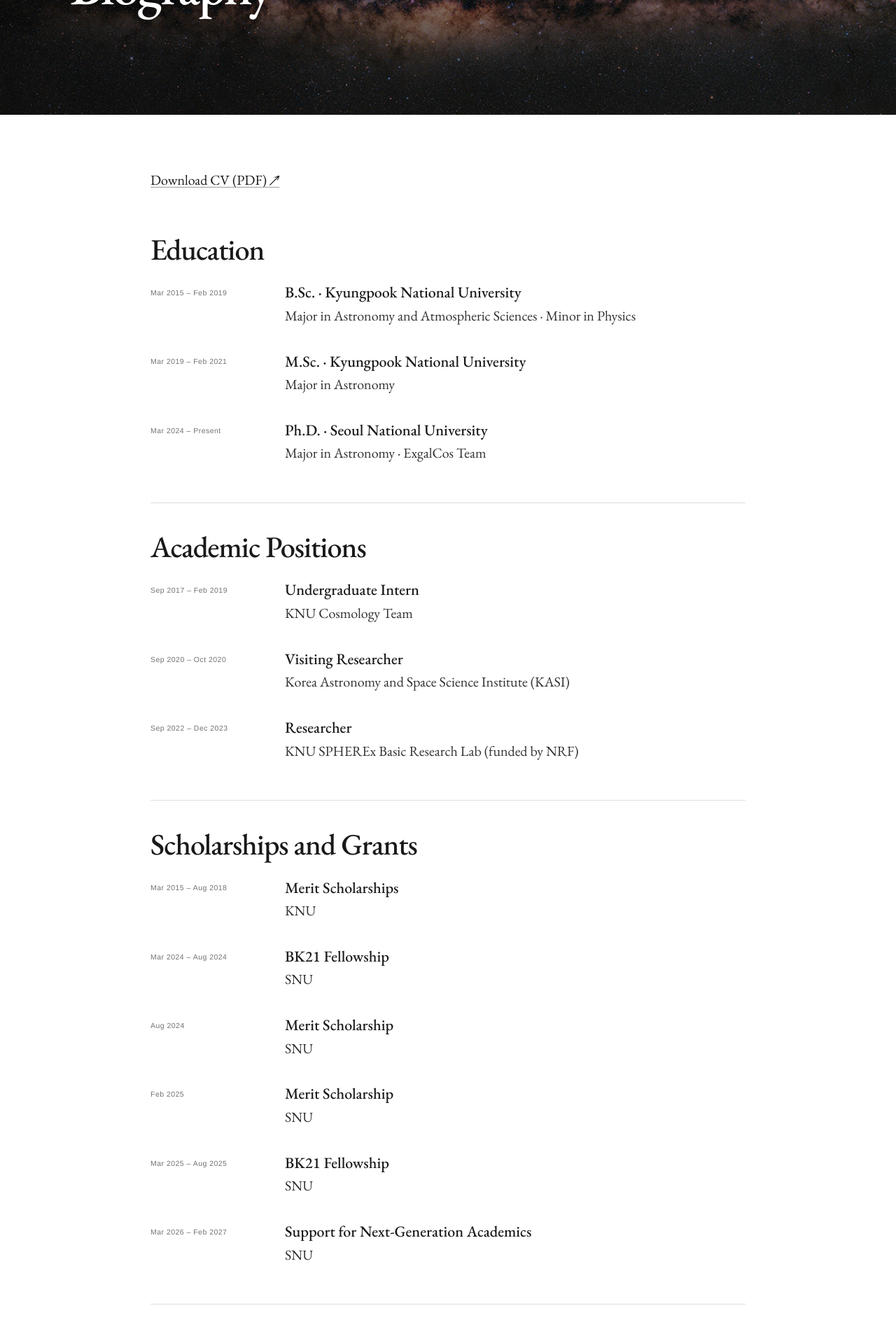
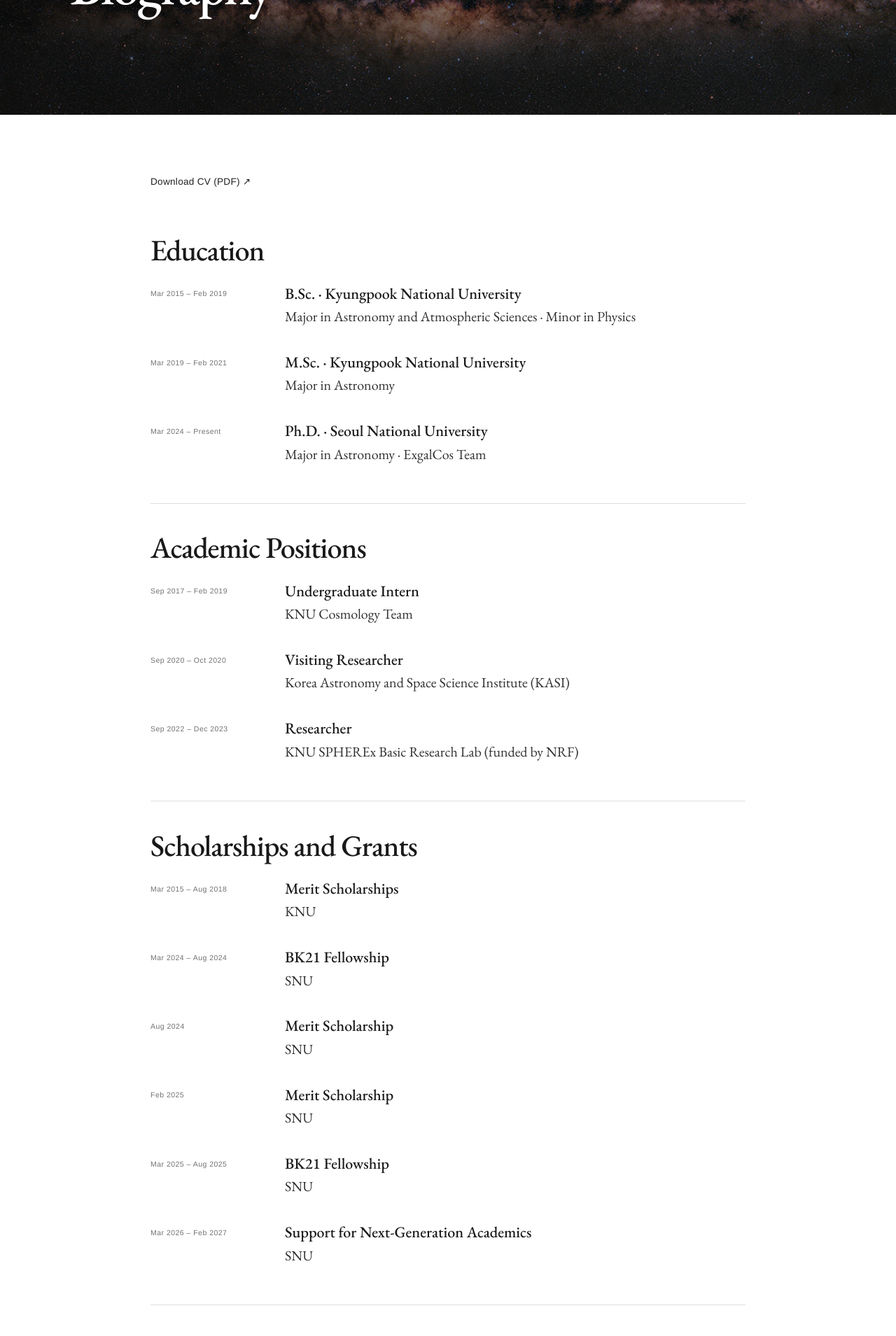
Before and after one commit to yigon/yigon.github.io, a Jekyll site: the page built from bio.md, in a window 1280 px wide. Shown: the part 310-2219 px from the top of the page at 70% size. Built offline with Jekyll 4.4.1, drawn with Linux system fonts in a browser that asks for light colours.

Commit message:
Update monotone.css

```diff
--- a/assets/css/monotone.css
+++ b/assets/css/monotone.css
@@ -349,3 +349,39 @@
   .site-main .skillsets-entry__label { padding-top: 0; }
 }
 /* skillsets-bio-list:end */
+
+/* CV download link */
+.cv-download {
+  margin: 1.5rem 0 3rem;
+}
+
+.cv-download__link {
+  display: inline-block;
+  position: relative;
+  color: #222;
+  font-family: var(--sans, Arial, sans-serif);
+  font-size: 0.85rem;
+  font-weight: 500;
+  letter-spacing: 0.02em;
+  text-decoration: none;
+  padding-bottom: 4px;
+}
+
+.cv-download__link::after {
+  content: "";
+  position: absolute;
+  left: 0;
+  bottom: 0;
+  width: 100%;
+  height: 1px;
+  background: currentColor;
+
+  transform: scaleX(0);
+  transform-origin: left;
+  transition: transform 0.25s ease;
+}
+
+.cv-download__link:hover::after,
+.cv-download__link:focus-visible::after {
+  transform: scaleX(1);
+}
```
